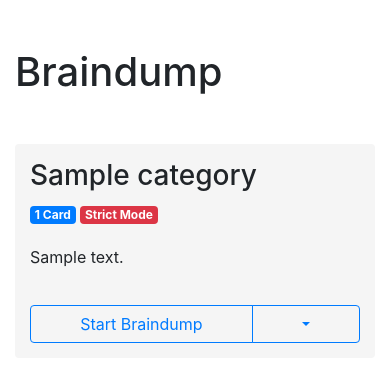
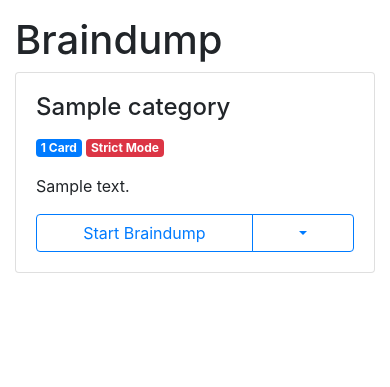
Before and after one commit to joeig/memodrop, a Django app: page /braindump/ in a window 390 px wide. Shown: the part 56-443 px from the top of the page. Run offline with Django 3.2, Linux system fonts and the light colour scheme; a user stored in the database is signed in; tables that the repository leaves empty hold one stand-in row (values such as "Sample post"); parts of the project's set-up code (start-up, migrations or seed data) failed here and were passed over; some libraries are stand-ins or nearby versions.

Commit message:
Make margins and paddings more mobile friendly

```diff
--- a/braindump/static/braindump.css
+++ b/braindump/static/braindump.css
@@ -2,15 +2,3 @@
 #braindump #answer {
     display: none;
 }
-
-.braindump-category {
-    margin-bottom: 30px;
-    padding: 15px;
-    background-color: #f5f5f5;
-    border-radius: 4px;
-}
-
-.braindump-category .braindump-category-description {
-    overflow: hidden;
-    margin: 20px 0;
-}
--- a/braindump/templates/braindump/braindump_index.html
+++ b/braindump/templates/braindump/braindump_index.html
@@ -2,48 +2,49 @@
 {% load static %}
 {% load markdown_deux_tags %}
 {% block title %}Braindump{% endblock %}
-{% block custom_stylesheet_links %}<link href="{% static 'braindump.css' %}" rel="stylesheet">{% endblock %}
+{% block custom_stylesheet_links %}
+    <link href="{% static 'braindump.css' %}" rel="stylesheet">{% endblock %}
 {% block content %}
-    <h1 class="my-5">Braindump</h1>
-    <div class="row">
+    <h1 class="my-sm-2 my-lg-5">Braindump</h1>
+    <div class="card-columns">
         {% for category in category_list %}
-            <div class="col-12 col-lg-4">
-                <div class="braindump-category">
-                    <h3>
+            <div class="card">
+            <div class="card-body">
+                <h4 class="card-title">
                     {{ category.name }}
-                    </h3>
-                    <p>
+                </h4>
+                <p class="card-text">
                     <span class="badge badge-primary">{{ category.cards.all|length }} Card{{ category.cards.all|length|pluralize }}</span>
                     <span class="badge {% if category.mode == 1 %}badge-danger{% else %}badge-warning{% endif %}">{{ category.get_mode_display }} Mode</span>
                 </p>
-                    <div class="braindump-category-description">
+                <div class="card-text">
                     {{ category.description|markdown }}
                 </div>
                 <div class="btn-group">
                     {% if category.cards.all|length == 0 %}
                         <a href="{% url 'card-create' %}?category={{ category.pk }}" class="btn btn-outline-secondary"
                            title="Create the first card in this category">Create First Card</a>
-                            <button type="button" class="btn btn-outline-secondary dropdown-toggle" data-toggle="dropdown" aria-haspopup="true" aria-expanded="false"></button>
+                        <button type="button" class="btn btn-outline-secondary dropdown-toggle" data-toggle="dropdown"
+                                aria-haspopup="true" aria-expanded="false"></button>
                     {% else %}
                         <a href="{% url 'braindump-session' category.pk %}" class="btn btn-outline-primary"
                            title="Start a Braindump session for all cards in this category">Start Braindump</a>
-                           <button type="button" class="btn btn-outline-primary dropdown-toggle" data-toggle="dropdown" aria-haspopup="true" aria-expanded="false"></button>
+                        <button type="button" class="btn btn-outline-primary dropdown-toggle" data-toggle="dropdown"
+                                aria-haspopup="true" aria-expanded="false"></button>
                     {% endif %}
                     <div class="dropdown-menu">
-                            <a href="{% url 'category-detail' category.pk %}" class="dropdown-item" title="Show details about this category">Details</a>
+                        <a href="{% url 'category-detail' category.pk %}" class="dropdown-item"
+                           title="Show details about this category">Details</a>
                         {% if category.cards.all|length != 0 %}
                             <a href="{% url 'card-create' %}?category={{ category.pk }}" class="dropdown-item"
                                title="Create a new card in this category">Create Card</a>
                         {% endif %}
-                            <a href="{% url 'category-update' category.pk %}" class="dropdown-item" title="Edit this category">Update Category</a>
+                        <a href="{% url 'category-update' category.pk %}" class="dropdown-item"
+                           title="Edit this category">Update Category</a>
                     </div>
                 </div>
             </div>
             </div>
-            {% if forloop.counter|divisibleby:3 %}
-                </div>
-                <div class="row">
-            {% endif %}
         {% empty %}
             <div class="clearfix"></div>
             <p>&nbsp;</p>
--- a/braindump/templates/braindump/braindump_session.html
+++ b/braindump/templates/braindump/braindump_session.html
@@ -5,14 +5,14 @@
 {% block title %}Braindump: {{ card.category }}{% endblock %}
 {% block custom_stylesheet_links %}<link href="{% static 'braindump.css' %}" rel="stylesheet">{% endblock %}
 {% block content %}
-    <div id="braindump" class="col-lg-8 mx-auto">
+    <div id="braindump" class="col-lg-8 mx-auto px-0">
         <h1 class="h5 my-3">
             <div class="float-right d-none d-sm-block">
                 <a href="{% url 'category-detail' card.category.pk %}" class="btn btn-link btn-sm" title="Go to the category">Go to Category</a>
             </div>
             {{ card.category.name }}
         </h1>
-        <div class="card">
+        <div class="card mb-3">
             <div class="card-header">
                     Card #{{ card.pk }}
                     <div class="float-right">
@@ -54,7 +54,6 @@
                 </div>
             </div>
         </div>
-    <br />
         <div class="row">
             <div class="col-lg-12">
                 <div class="float-right">
--- a/cards/templates/cards/card_confirm_delete.html
+++ b/cards/templates/cards/card_confirm_delete.html
@@ -3,7 +3,7 @@
 {% load markdown_deux_tags %}
 {% block title %}Confirmation{% endblock %}
 {% block content %}
-    <h1 class="my-5">Confirmation</h1>
+    <h1 class="my-sm-2 my-lg-5">Confirmation</h1>
     <form action="" method="post">
         {% csrf_token %}
         <p>Are you sure you want to delete <a href="{% url 'card-detail' card.pk %}"><strong>{{ card }}</strong></a> of
--- a/cards/templates/cards/card_create_form.html
+++ b/cards/templates/cards/card_create_form.html
@@ -2,7 +2,7 @@
 {% load bootstrap4 %}
 {% block title %}Card{% endblock %}
 {% block content %}
-    <h1 class="my-5">Create Card</h1>
+    <h1 class="my-sm-2 my-lg-5">Create Card</h1>
     <form action="" method="post">
         {% csrf_token %}
         {% bootstrap_form form %}
--- a/cards/templates/cards/card_detail.html
+++ b/cards/templates/cards/card_detail.html
@@ -3,7 +3,7 @@
 {% load area_rating %}
 {% block title %}{{ card }}{% endblock %}
 {% block content %}
-    <div id="braindump-detail" class="col-lg-8 mx-auto">
+    <div id="braindump-detail" class="col-lg-8 mx-auto px-0">
         <h1 class="h5 my-3">
             <div class="float-right d-none d-sm-block">
                 <a href="{% url 'category-detail' card.category.pk %}" class="btn btn-link btn-sm">Go to Category</a>
--- a/cards/templates/cards/card_list.html
+++ b/cards/templates/cards/card_list.html
@@ -4,7 +4,7 @@
 {% load bootstrap4 %}
 {% block title %}Cards{% endblock %}
 {% block content %}
-    <h1 class="my-5">
+    <h1 class="my-sm-2 my-lg-5">
         Cards
         <div class="float-right">
             <a href="{% url 'card-create' %}" class="btn btn-outline-secondary" title="Create a new card">Create Card</a>
--- a/cards/templates/cards/card_update_form.html
+++ b/cards/templates/cards/card_update_form.html
@@ -2,7 +2,7 @@
 {% load bootstrap4 %}
 {% block title %}Card{% endblock %}
 {% block content %}
-    <h1 class="my-5">Update {{ card }}</h1>
+    <h1 class="my-sm-2 my-lg-5">Update {{ card }}</h1>
     <form action="" method="post">
         {% csrf_token %}
         {% bootstrap_form form %}
--- a/categories/templates/categories/category_confirm_delete.html
+++ b/categories/templates/categories/category_confirm_delete.html
@@ -2,7 +2,7 @@
 {% load bootstrap4 %}
 {% block title %}Confirmation{% endblock %}
 {% block content %}
-    <h1 class="my-5">Confirmation</h1>
+    <h1 class="my-sm-2 my-lg-5">Confirmation</h1>
     <form action="" method="post">
         {% csrf_token %}
         <p>Your last interaction with this category was {{ category.last_interaction|timesince }} ago.</p>
--- a/categories/templates/categories/category_create_form.html
+++ b/categories/templates/categories/category_create_form.html
@@ -2,7 +2,7 @@
 {% load bootstrap4 %}
 {% block title %}Category{% endblock %}
 {% block content %}
-    <h1 class="my-5">Create Category</h1>
+    <h1 class="my-sm-2 my-lg-5">Create Category</h1>
     <form action="" method="post">
         {% csrf_token %}
         {% bootstrap_form form %}
--- a/categories/templates/categories/category_detail.html
+++ b/categories/templates/categories/category_detail.html
@@ -6,7 +6,7 @@
 {% block title %}{{ category }}{% endblock %}
 {% block custom_javascript_tags %}<script src="{% static 'chart-2.7.0/chart.bundle.min.js' %}"></script>{% endblock %}
 {% block content %}
-    <h1 class="my-5">
+    <h1 class="my-sm-2 my-lg-5">
         {{ category.name }}
     </h1>
     <div class="clearfix"></div>
@@ -26,7 +26,7 @@
             </div>
         </div>
         {% if category.cards.all|length %}
-            <div class="col-lg-6">
+            <div class="my-3 my-lg-0 col-lg-6">
                 <div id="chart-container">
                     <canvas id="chart"></canvas>
                     <script>
@@ -76,7 +76,7 @@
     </div>
     {% if category.cards.all|length %}
         <div class="col-lg-12">
-            <h2 class="my-5">
+            <h2 class="my-sm-2 my-lg-5">
                 Cards
                 <a href="{% url 'card-create' %}?category={{ category.pk }}" class="btn btn-outline-secondary float-right"
                    title="Create a new card in this category">Create Card</a>
--- a/categories/templates/categories/category_list.html
+++ b/categories/templates/categories/category_list.html
@@ -2,7 +2,7 @@
 {% load bootstrap4 %}
 {% block title %}Categories{% endblock %}
 {% block content %}
-    <h1 class="my-5">
+    <h1 class="my-sm-2 my-lg-5">
         Categories
         <div class="float-right">
             <a href="{% url 'category-create' %}" class="btn btn-outline-secondary" title="Create a new category">Create Category</a>
--- a/categories/templates/categories/category_update_form.html
+++ b/categories/templates/categories/category_update_form.html
@@ -2,7 +2,7 @@
 {% load bootstrap4 %}
 {% block title %}Category{% endblock %}
 {% block content %}
-    <h1 class="my-5">Update {{ category }}</h1>
+    <h1 class="my-sm-2 my-lg-5">Update {{ category }}</h1>
     <form action="" method="post">
         {% csrf_token %}
         {% bootstrap_form form %}
--- a/memodrop/templates/main_authorized.html
+++ b/memodrop/templates/main_authorized.html
@@ -5,7 +5,7 @@
 {% block body %}
     <nav class="navbar navbar-dark bg-primary sticky-top navbar-expand-lg mb-3">
         <div class="container">
-            <a class="navbar-brand" href="{% url 'index' %}">memodrop</a>
+            <a class="navbar-brand" href="{% url 'index' %}">{% block brand %}memodrop{% endblock %}</a>
             <button class="navbar-toggler" type="button" data-toggle="collapse" data-target="#nav"
                     aria-controls="navToggler" aria-expanded="false" aria-label="Toggle navigation">
                 <span class="navbar-toggler-icon"></span>
```
Lines whose indentation alone changed are shown as unchanged.
